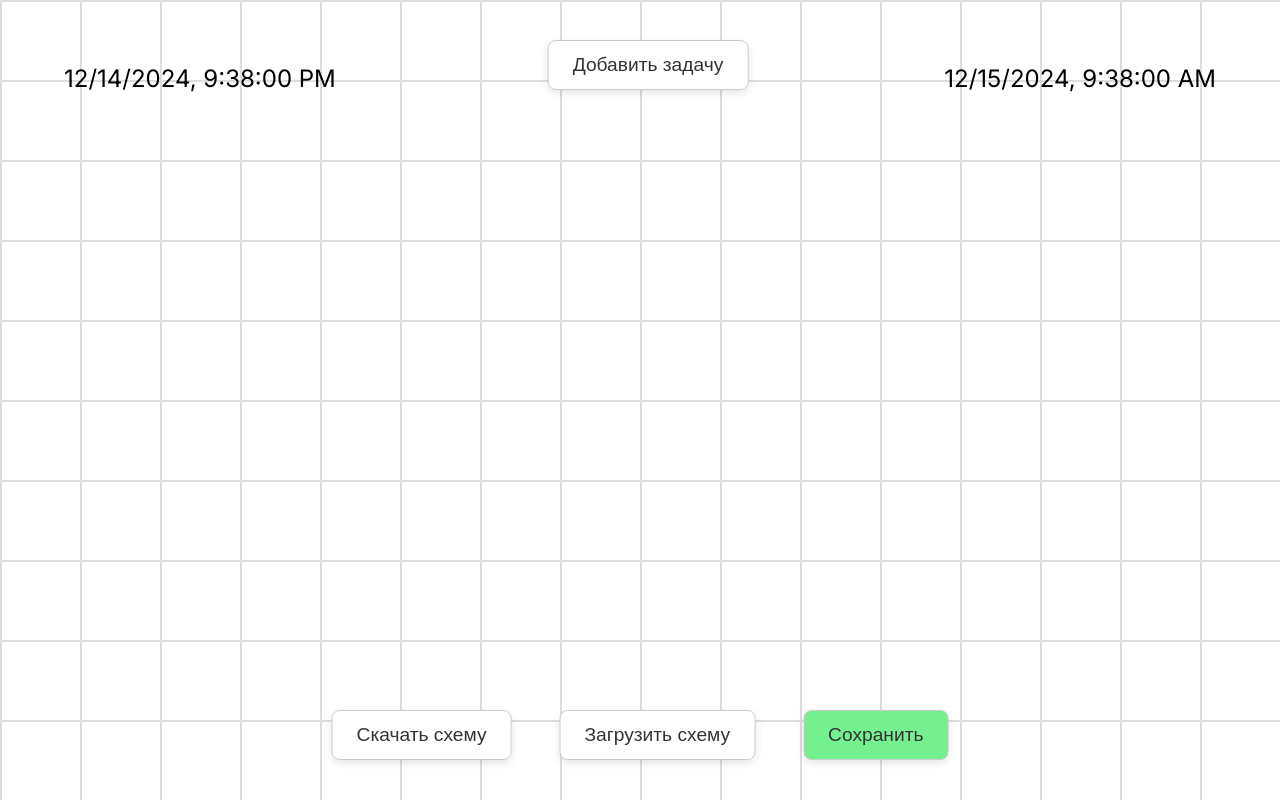
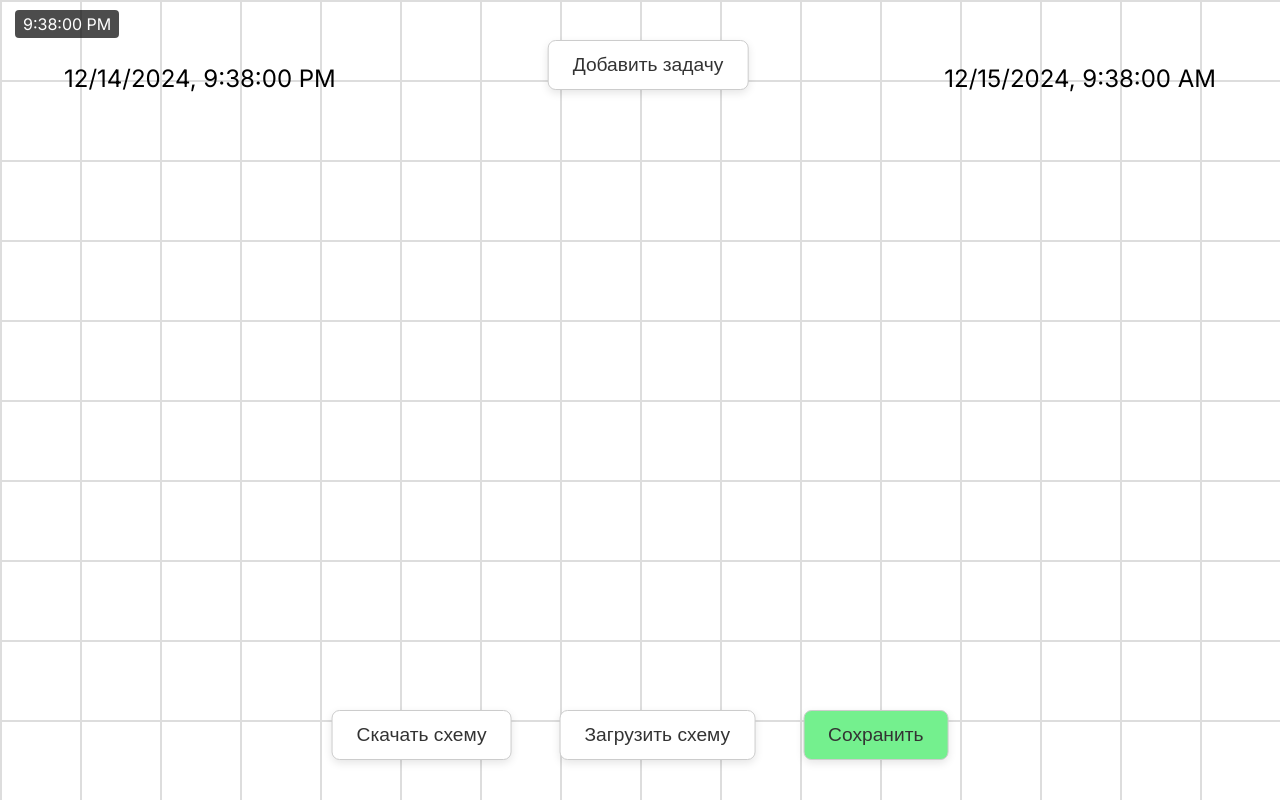
Before and after one commit to nikitakuvsh/task-schema, a React (Create React App) app: page /tasks-manager in a window 1280 px wide. Built offline with nearby package versions, Linux system fonts and the light colour scheme.

Commit message:
add updateTime

```diff
--- a/src/components/TaskManager/TaskManager.jsx
+++ b/src/components/TaskManager/TaskManager.jsx
@@ -27,6 +27,7 @@ function TaskManager() {
     const [selection, setSelection] = useState(null);
     const [selectedBlocks, setSelectedBlocks] = useState([]);
     const [selectedBlockIndexes, setSelectedBlockIndexes] = useState([]);
+    const [cursorTime, setCursorTime] = useState(new Date());
 
     const handleLeaderLinesUpdate = (updateFn) => {
         leaderLinesUpdateRef.current = updateFn;
@@ -81,11 +82,24 @@ function TaskManager() {
         setPrevPlaneOffset(planeOffset.x);
     };
 
-    // const updateCursorTime = () => {
-    //     const offsetDifference = planeOffset.xTimeline - prevplaneOffset;
-    //     const timeOffset = offsetDifference * 10000 * scale;
-    //     const
-    // };
+    const updateCursorTime = (mouseX) => {
+        // Вычисление общего времени в миллисекундах между границами таймлайна
+        const totalTimelineDuration = endDate.getTime() - startDate.getTime();
+
+        // Вычисление ширины видимого таймлайна (в пикселях)
+        const timelineWidth = window.innerWidth; // Или ширина контейнера таймлайна, если он не на весь экран
+
+        // Вычисление позиции курсора относительно таймлайна
+        const offsetX = (mouseX - planeOffset.x) / scale;
+
+        // Процентное соотношение позиции курсора внутри таймлайна
+        const cursorPositionRatio = offsetX / timelineWidth;
+
+        // Вычисление времени, соответствующего позиции курсора
+        const cursorTime = new Date(startDate.getTime() + cursorPositionRatio * totalTimelineDuration);
+
+        setCursorTime(cursorTime); // Обновляем состояние времени курсора
+    };
 
     const handleMouseMove = (e) => {
         if (draggingPlane) {
@@ -226,6 +240,7 @@ function TaskManager() {
 
             setStartDrag({ x: e.clientX, y: e.clientY });
         }
+        updateCursorTime(e.clientX);
 
     };
 
@@ -394,6 +409,21 @@ function TaskManager() {
                 <button className="task-manager__button button--save">Сохранить</button>
             </div>
             {asideVisible && <AsideRight onClose={() => setAsideVisible(false)} />}
+            <div
+                style={{
+                position: 'absolute',
+                left: `${15}px`, // Или другая позиция в зависимости от текущей логики
+                top: `${10}px`,
+                backgroundColor: 'rgba(0, 0, 0, 0.7)',
+                color: '#fff',
+                padding: '4px 8px',
+                borderRadius: '4px',
+                pointerEvents: 'none',
+                }}
+                >
+                    {cursorTime.toLocaleTimeString()}
+            </div>
+
         </div>
     );
 }
```
